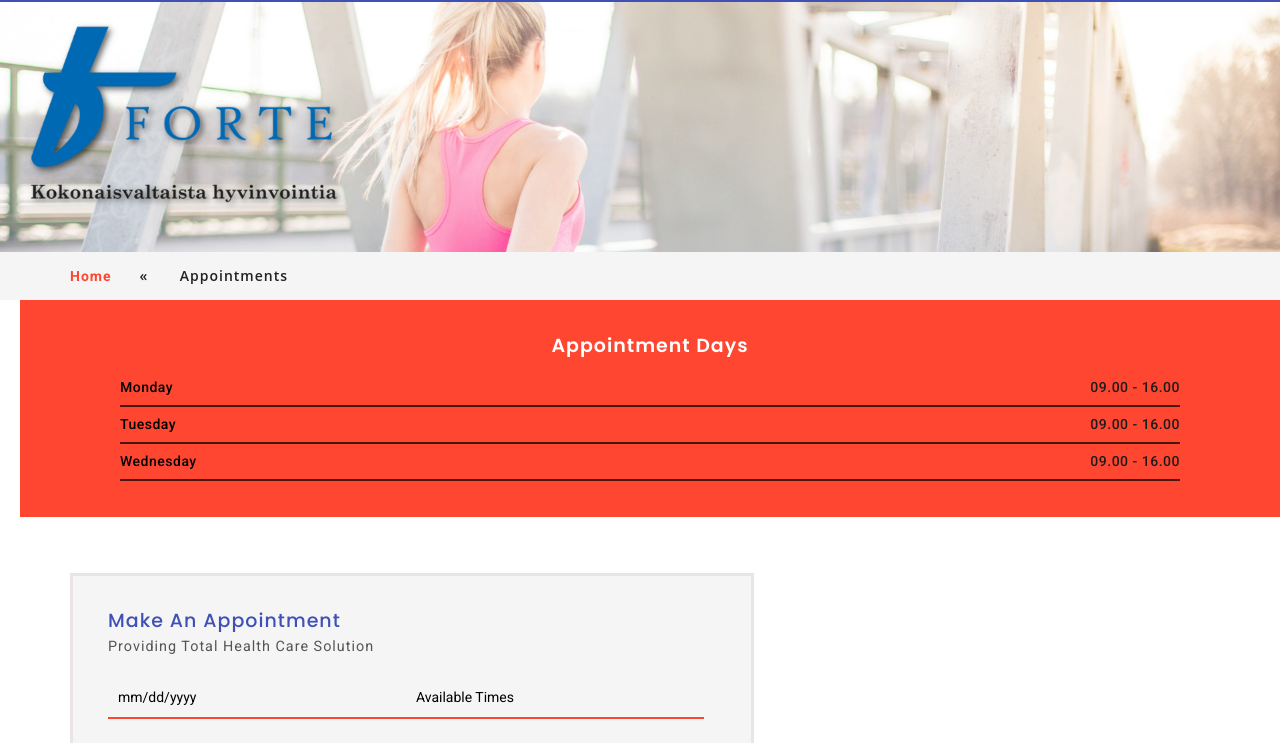
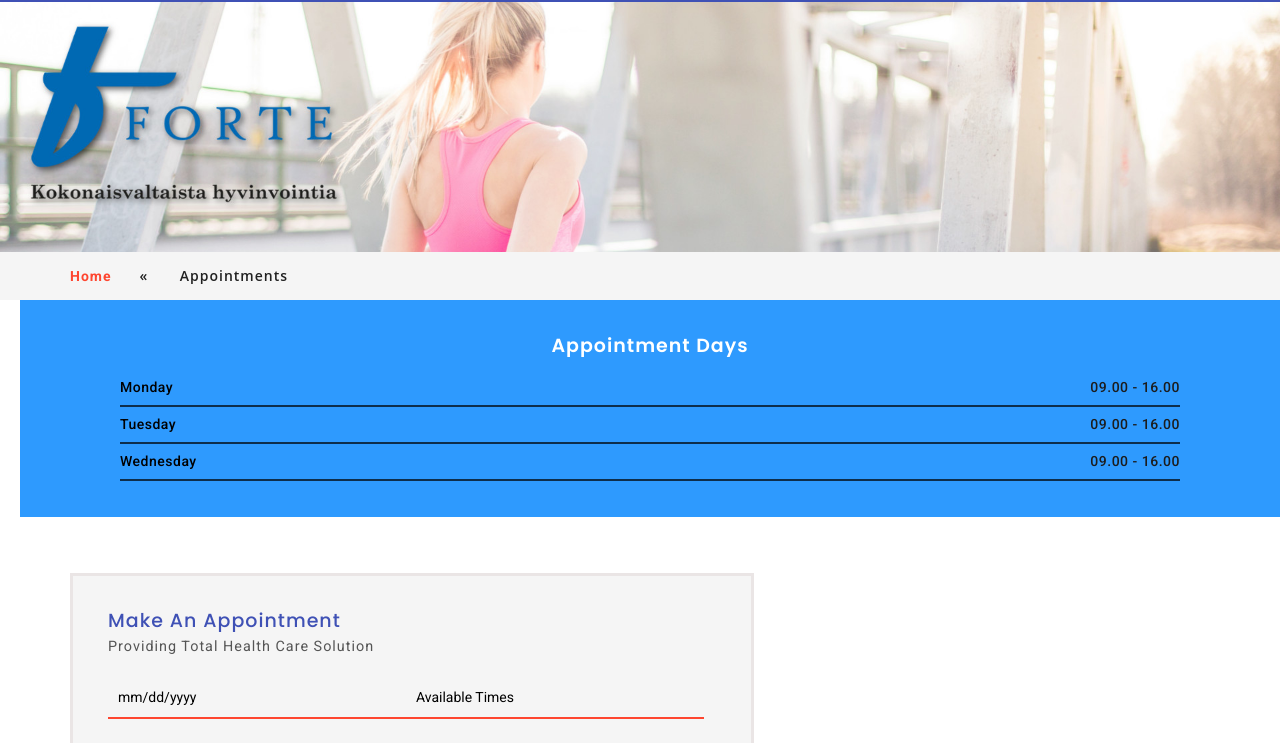
Before and after one commit to Ucone/Demola, a plain HTML site: page web/appointments.html in a window 1280 px wide. Shown: the part 57-800 px from the top of the page. Drawn offline with Linux system fonts and the light colour scheme.

Commit message:
changed red color for blue on appointment

```diff
--- a/web/css/style.css
+++ b/web/css/style.css
@@ -1398,7 +1398,7 @@ a.blog-more-agile:hover {
 /*--//locations--*/
 /*-- contact --*/
 .timings-w3ls {
-    background: #fe4630;
+    background: #2E9AFE;
     margin-left: 20px;
     padding: 36px 100px;
 }
```
